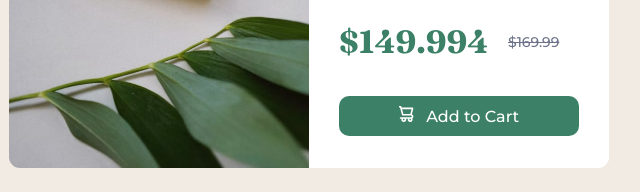
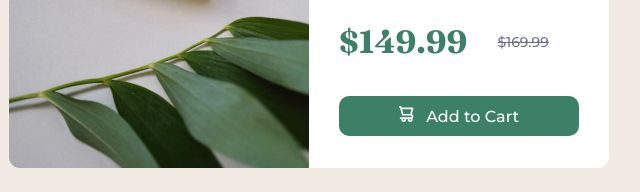
Before and after one commit to deepanshu1894/Product-Preview, a plain HTML site: page index.html in a window 1280 px wide. Shown: the part 462-654 px from the top of the page, 331-971 px from the left. Drawn offline with Linux system fonts and the light colour scheme.

Commit message:
Update index.html

```diff
--- a/index.html
+++ b/index.html
@@ -35,7 +35,7 @@
           Perfumer-Creator for the House of CHANEL.
         </p>
         <div class="price">
-          <p id="cur-price">$149.994</p>
+          <p id="cur-price">$149.99</p>
           <p id="msrp">$169.99</p>
         </div>
         <div class="buybtn">
```
